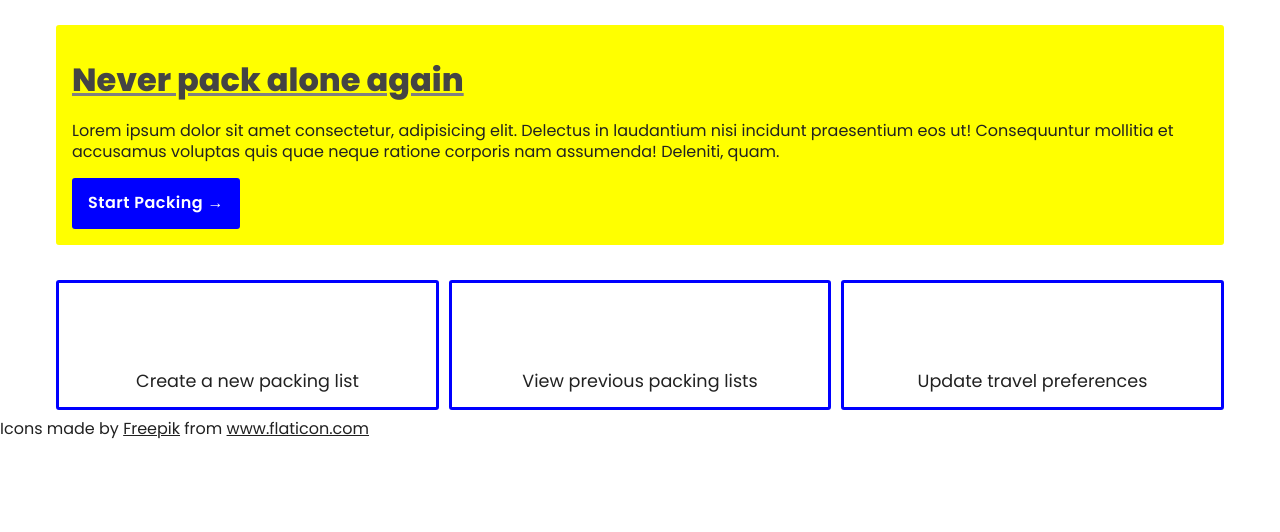
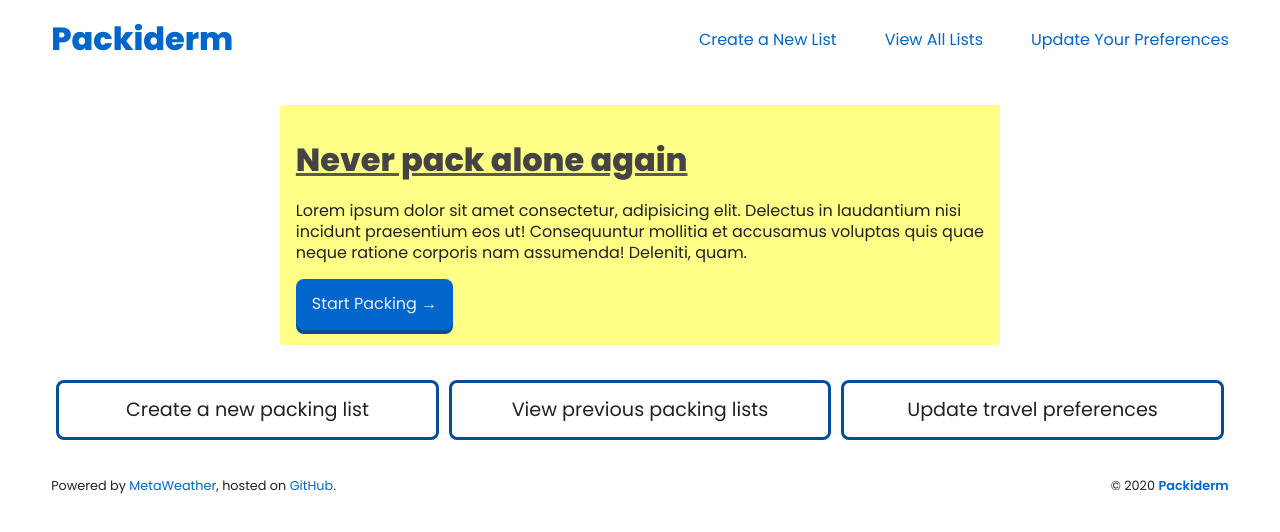
Before and after one commit to alex-117/packing-list-generator, a plain HTML site: page index.html in a window 1280 px wide. Drawn offline with nearby package versions, Linux system fonts and the light colour scheme.

Commit message:
issue-17: added some styling

```diff
--- a/assets/scripts/index.js
+++ b/assets/scripts/index.js
@@ -239,7 +239,12 @@ $(document).ready(() => {
 
     const packingList = generateListForLocalStorage();
     const listName = $(`#packing-list-name`).val();
-    savePackingListToStorage(listName, packingList)
+    savePackingListToStorage(listName, packingList);
+    $(this).text('Success!');
+    setTimeout(() => {
+      window.location = '/view.html';
+
+    }, 2000);
   });
 
   $startDateInput.change(() => {
@@ -259,13 +264,10 @@ $(document).ready(() => {
     const storedLists = getPackingListFromStorage();
 
     for (let list of storedLists) {
-      const $listContainer = $(`<div class="stored-lists__list">`);
+      const $listContainer = $(`<div class="stored-lists__list pure-u-1 pure-u-sm-1-2 pure-u-md-1-3">`);
 
       const $listName = $(`<h2 class="stored-lists__list-name">`);
       $listName.text(list.name);
-
-      const $listQuantityPacked = $(`<span class="stored-lists__list-quantity">`);
-      $listQuantityPacked.text(`x / y items packed`);
 
       const $listEditBtn = $(`<a class="stored-lists__edit-btn">`);
       $listEditBtn.text(`edit`);
@@ -273,7 +275,6 @@ $(document).ready(() => {
 
 
       $listContainer.append($listName);
-      $listContainer.append($listQuantityPacked);
       $listContainer.append($listEditBtn);
 
       $storedListDisplay.append($listContainer);
--- a/assets/styles/style.css
+++ b/assets/styles/style.css
@@ -259,16 +259,17 @@ form.form__packing-list {
 
 /* Landing ******************************/
 .jumbotron {
-  background-color: yellow;
-  border: 3px solid yellow;
+  background-color: var(--color-light-yellow);
+  border: 3px solid var(--color-light-yellow);
   border-radius: 3px;
-  margin: 25px 5px;
+  margin: 25px auto;
+  max-width: 720px;
   padding: .8rem;
 }
 
 .jumbotron__header {
   text-decoration: underline;
-  text-decoration-color: gray;
+  text-decoration-color: var(--color-med-gray);
 }
 
 .jumbotron__main-text {
@@ -277,27 +278,32 @@ form.form__packing-list {
 }
 
 .jumbotron__action-btn {
-  background-color: blue;
-  border: none;
-  border-radius: 3px;
-  color: white;
+    padding: 1rem;
+  text-decoration: none;
+  position: relative;
+  display: inline-block;
+  height: calc(100% - 4px);
+  border: 0;
+  border-radius: var(--border-radius-sm);
+  background-color: var(--color-dark-blue);
+  color: var(--color-near-white);
+  box-shadow: var(--color-darker-blue) 0 4px 0 0;
   cursor: pointer;
-  font-size: 16px;
-  font-weight: 600;
-  letter-spacing: .5px;
-  padding: 1rem;
-  outline: none;
-  transition: 0.2s;
+  transition: all 0.2s;
 }
 
-.jumbotron__action-btn:hover {
-  background-color: blue;
+.jumbotron__action-btn:hover,
+.jumbotron__action-btn:focus {
+  outline: 0;
+  background-color: var(--color-darker-blue);
+  box-shadow: var(--color-near-black) 0 2px 0 0;
+  transform: translateY(2px);
 }
 
 .hyperlinks__link-wrap {
   align-items: center;
-  border: 3px solid blue;
-  border-radius: 3px;
+  border: 3px solid var(--color-darker-blue);
+  border-radius: var(--border-radius-sm);
   cursor: pointer;
   display: flex;
   flex-flow: column;
@@ -307,18 +313,17 @@ form.form__packing-list {
 }
 
 .hyperlinks__link-wrap:hover {
-  opacity: 0.6;
-}
-
-.hyperlinks__link-img {
-  background: url('../images/to-do-list.png') center center no-repeat;
-  background-size: cover;
-  height: 4rem;
-  margin-bottom: 0.5rem;
-  width: 4rem;
+  border-color: var(--color-med-blue);
 }
 
 .hyperlinks__link {
-  font-size: 1.1rem;
+  font-size: 1.2rem;
   text-decoration: none;
 }
+
+
+/* Edit ******************************/
+.form__edit-packing-list {
+  max-width: 720px;
+  margin: 0 auto;
+}
--- a/index.html
+++ b/index.html
@@ -16,6 +16,21 @@
 
 <body>
 
+  <header>
+    <div class="container pure-g">
+      <div class="pure-u-1-2 pure-u-md-1-3">
+        <h1><a href="/index.html">Packiderm</a></h1>
+      </div>
+      <nav class="pure-u-1-2 pure-u-md-2-3">
+        <ul>
+          <li><a href="/create.html">Create a New List</a></li>
+          <li><a href="/view.html">View All Lists</a></li>
+          <li><a href="/update.html">Update Your Preferences</a></li>
+        </ul>
+      </nav>
+    </div>
+  </header>
+
   <main class="container">
 
     <div class="jumbotron">
@@ -26,33 +41,24 @@
         ut! Consequuntur mollitia et accusamus voluptas quis quae neque ratione corporis nam assumenda! Deleniti, quam.
       </p>
 
-      <button class="jumbotron__action-btn">Start Packing &rarr;</button>
+      <a class="jumbotron__action-btn" href="./create.html">Start Packing &rarr;</a>
     </div>
 
     <div class="pure-g hyperlinks">
       <div class="pure-u-1 pure-u-sm-1-2 pure-u-md-1-3">
         <div class="hyperlinks__link-wrap">
-
-          <div class="hyperlinks__link-img"></div>
-
           <a href="./create.html" class="hyperlinks__link">Create a new packing list</a>
         </div>
       </div>
 
       <div class="pure-u-1 pure-u-sm-1-2 pure-u-md-1-3">
         <div class="hyperlinks__link-wrap">
-
-          <div class="hyperlinks__link-img"></div>
-
           <a href="#" class="hyperlinks__link">View previous packing lists</a>
         </div>
       </div>
 
       <div class="pure-u-1 pure-u-md-1-3">
         <div class="hyperlinks__link-wrap">
-
-          <div class="hyperlinks__link-img"></div>
-
           <a href="#" class="hyperlinks__link">Update travel preferences</a>
         </div>
       </div>
@@ -60,16 +66,23 @@
 
   </main>
 
-  <!-- Don't need to keep icon, just added it to have something with the hyperlinks -->
-  Icons made by <a href="https://www.flaticon.com/authors/freepik" title="Freepik">Freepik</a> from <a
-    href="https://www.flaticon.com/" title="Flaticon"> www.flaticon.com</a>
+  <footer>
+    <div class="container pure-g">
+      <div class="pure-u-1 pure-u-sm-1-2 pure-u-md-2-3 footer-content">
+        <p>Powered by <a href="https://www.metaweather.com/" target="_blank" rel="noopener">MetaWeather</a>,
+          hosted on <a href="https://github.com/alex-117/packing-list-generator">GitHub</a>.</p>
+      </div>
+      <div class="pure-u-1 pure-u-sm-1-2 pure-u-md-1-3 copyright">
+        <p>&copy;</span> 2020<span id="copy-year"></span> <span class="brand">Packiderm</span></p>
+      </div>
+    </div>
+  </footer>
 
   <script src="https://code.jquery.com/jquery-3.5.1.min.js"
     integrity="sha256-9/aliU8dGd2tb6OSsuzixeV4y/faTqgFtohetphbbj0=" crossorigin="anonymous"></script>
   <script src="https://cdnjs.cloudflare.com/ajax/libs/moment.js/2.27.0/moment.min.js"
     integrity="sha512-rmZcZsyhe0/MAjquhTgiUcb4d9knaFc7b5xAfju483gbEXTkeJRUMIPk6s3ySZMYUHEcjKbjLjyddGWMrNEvZg=="
     crossorigin="anonymous"></script>
-  <script src="assets/scripts/index.js"></script>
 </body>
 
 </html>
```
Also changed, not shown: view.html (+1 -1 lines). Lines whose indentation alone changed are shown as unchanged.
